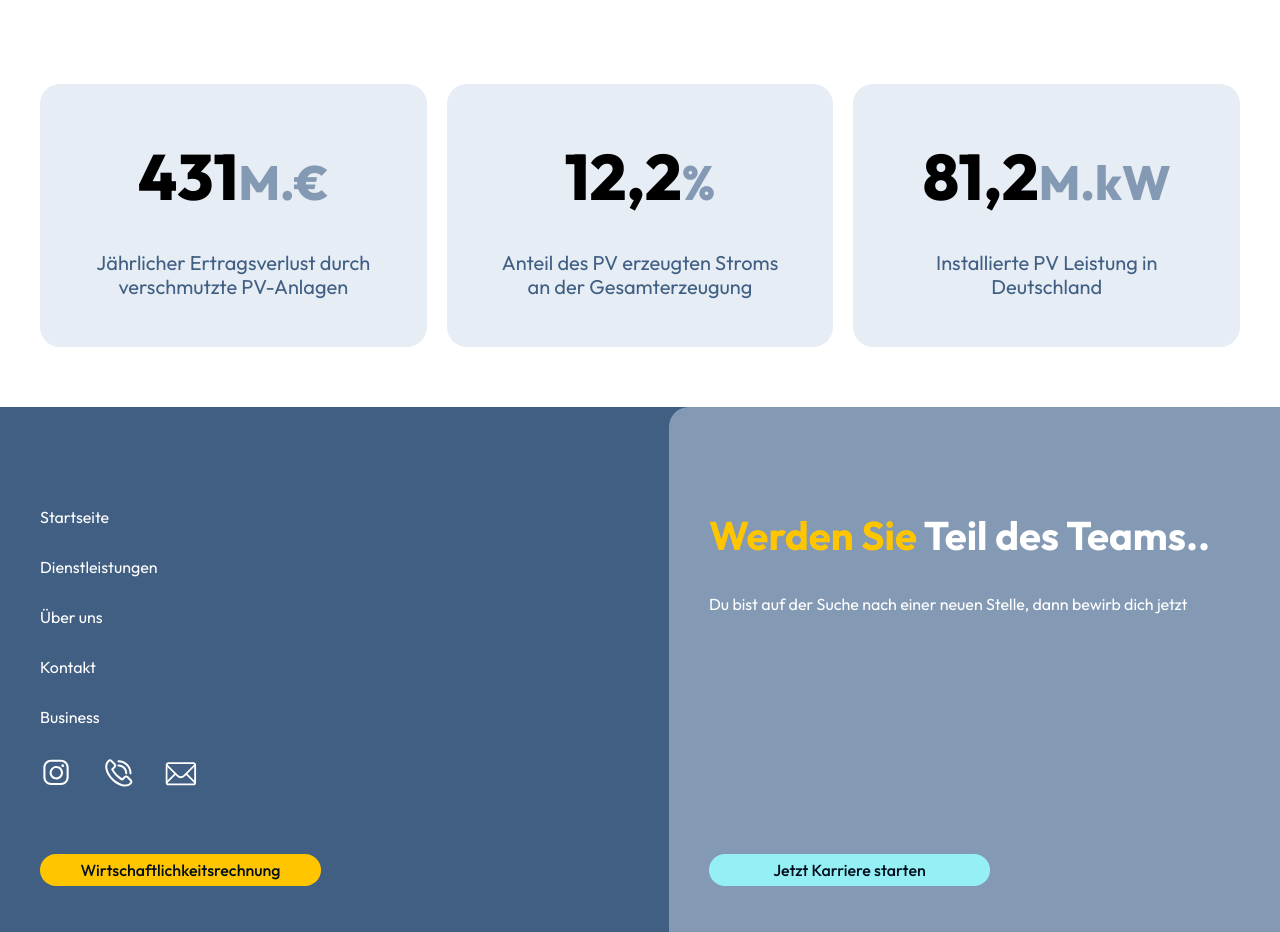
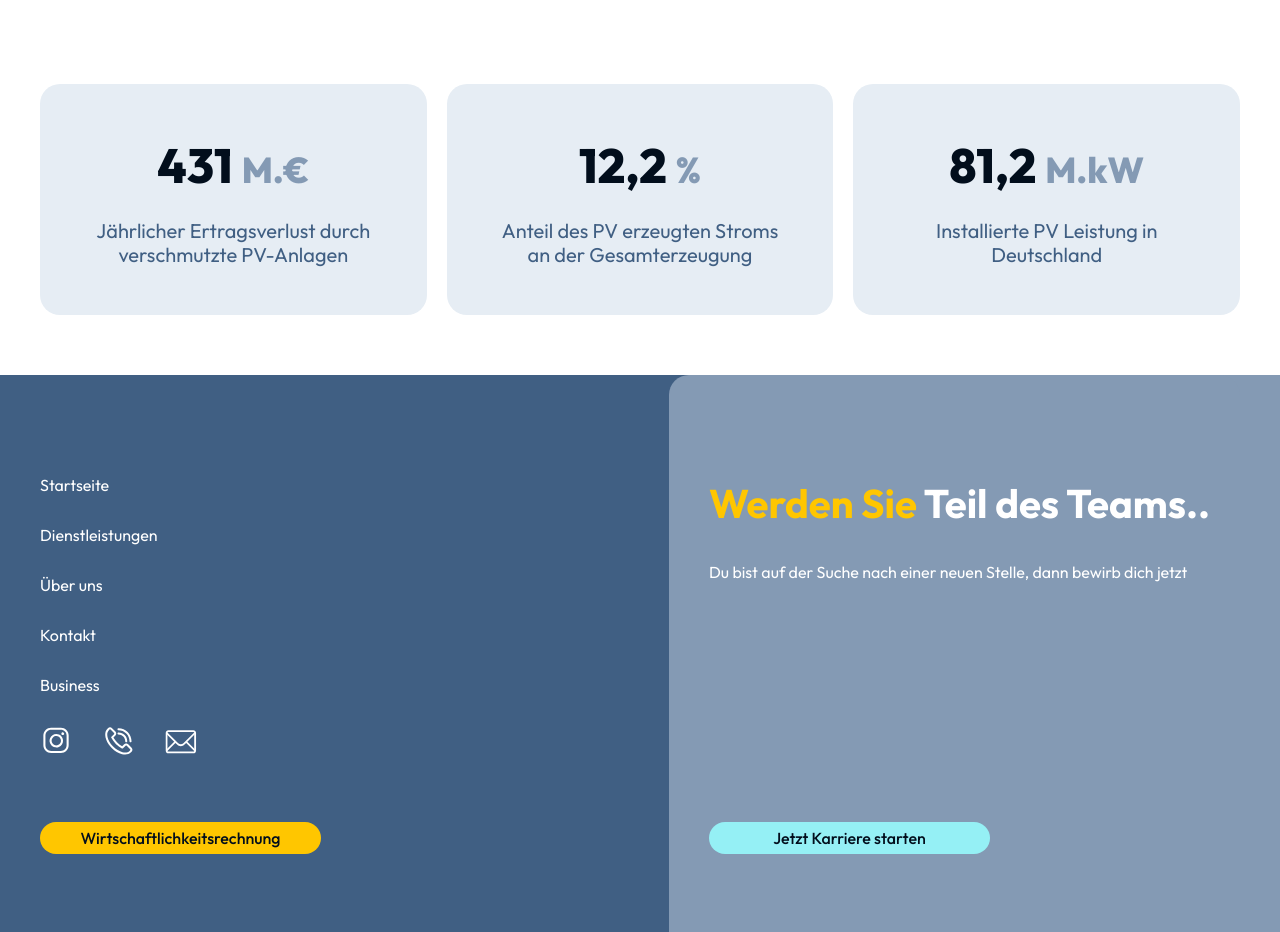
Before and after one commit to c-g-studio/sol-clean, a Next.js app: page / in a window 1280 px wide. Shown: the part 780-1712 px from the top of the page. Built offline with nearby package versions, Linux system fonts and the light colour scheme.

Commit message:
- update typography

```diff
--- a/package.json
+++ b/package.json
@@ -10,6 +10,7 @@
     "format": "prettier --write ."
   },
   "dependencies": {
+    "classnames": "^2.5.1",
     "next": "15.2.4",
     "prettier": "^3.5.3",
     "react": "^19.0.0",
--- a/src/components/common/Typography/Typography.tsx
+++ b/src/components/common/Typography/Typography.tsx
@@ -1,8 +1,9 @@
 import { FC, JSX, ReactNode } from 'react';
+import classNames from 'classnames';
 
 import s from './styles.module.scss';
 
-type Variant = 'h1' | 'h2' | 'h3' | 'body1' | 'body2' | 'decorSpan';
+type Variant = 'h1' | 'h2' | 'h3' | 'body1' | 'body2' | 'p' | 'decorSpan';
 
 interface TypographyProps {
   variant: Variant;
@@ -10,15 +11,29 @@ interface TypographyProps {
   className?: string;
 }
 
+const mergeClassNames = (
+  moduleClass: string | string[] | undefined,
+  className?: string,
+  options?: {
+    classNameFirst?: boolean; // если true — ставит className перед moduleClass
+  }
+): string => {
+  const mod = Array.isArray(moduleClass) ? moduleClass : [moduleClass];
+
+  return options?.classNameFirst
+    ? classNames(className, ...mod)
+    : classNames(...mod, className);
+};
+
 const tagMap: Record<Variant, keyof JSX.IntrinsicElements> = {
   h1: 'h1',
   h2: 'h2',
   h3: 'h3',
+  p: 'p',
   body1: 'p',
   body2: 'p',
   decorSpan: 'span'
 };
-
 export const Typography: FC<TypographyProps> = ({
   variant,
   children,
@@ -26,5 +41,13 @@ export const Typography: FC<TypographyProps> = ({
 }) => {
   const Tag = tagMap[variant];
 
-  return <Tag className={`${s[variant]} ${className || ''}`}>{children}</Tag>;
+  return (
+    <Tag
+      className={mergeClassNames(s[variant], className, {
+        classNameFirst: false
+      })}
+    >
+      {children}
+    </Tag>
+  );
 };
--- a/src/components/pages/home/Advantages/Advantages.tsx
+++ b/src/components/pages/home/Advantages/Advantages.tsx
@@ -9,28 +9,26 @@ export const AdvantagesPage = () => {
       <AppContainer>
         <ul className={s.list}>
           <li className={s.listItem}>
-            <Typography variant={'body2'} className={s.listItemTitle}>
-              431<span className={s.listItemTitleSpan}>M.€</span>
+            <Typography variant={'p'} className={s.listItemTitle}>
+              431 <span className={s.listItemTitleSpan}>M.€</span>
             </Typography>
-            <Typography variant={'body2'} className={s.listItemText}>
+            <Typography variant={'p'} className={s.listItemText}>
               Jährlicher Ertragsverlust durch verschmutzte PV-Anlagen
             </Typography>
           </li>
           <li className={s.listItem}>
-            <Typography variant={'body2'} className={s.listItemTitle}>
-              12,2
-              <span className={s.listItemTitleSpan}>%</span>
+            <Typography variant={'p'} className={s.listItemTitle}>
+              12,2 <span className={s.listItemTitleSpan}>%</span>
             </Typography>
-            <Typography variant={'body2'} className={s.listItemText}>
+            <Typography variant={'p'} className={s.listItemText}>
               Anteil des PV erzeugten Stroms an der Gesamterzeugung
             </Typography>
           </li>
           <li className={s.listItem}>
-            <Typography variant={'body2'} className={s.listItemTitle}>
-              81,2
-              <span className={s.listItemTitleSpan}>M.kW</span>
+            <Typography variant={'p'} className={s.listItemTitle}>
+              81,2 <span className={s.listItemTitleSpan}>M.kW</span>
             </Typography>
-            <Typography variant={'body2'} className={s.listItemText}>
+            <Typography variant={'p'} className={s.listItemText}>
               Installierte PV Leistung in Deutschland
             </Typography>
           </li>
--- a/src/components/pages/home/Advantages/styles.module.scss
+++ b/src/components/pages/home/Advantages/styles.module.scss
@@ -48,15 +48,15 @@
 }
 
 .listItemTitle {
-  margin-bottom: 30px;
+  margin-bottom: 20px;
 
   font-weight: 800;
-  font-size: 64px;
+  font-size: 48px;
   line-height: 1.4;
 }
 
 .listItemTitleSpan {
-  font-size: 48px;
+  font-size: 36px;
   color: $color-blue-light;
 }
 
```
Also changed, not shown: 1 other file (tests, documents, lock files or other folders).
